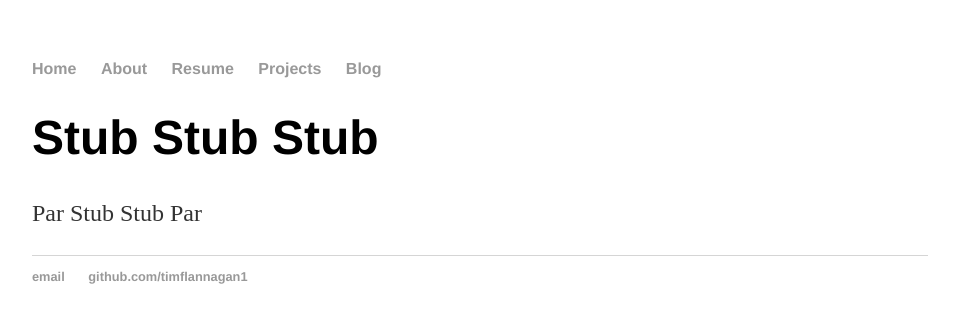
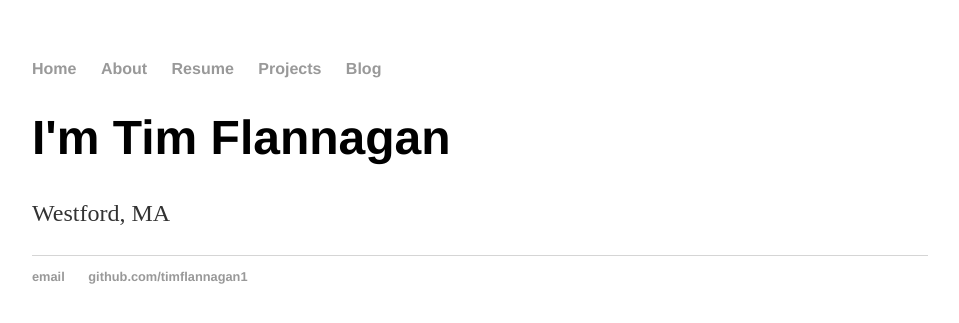
Before and after one commit to timflannagan1/timflannagan1.github.io, a Jekyll site: the page built from index.html, in a window 1280 px wide. Shown: the top 323 px of the page, without its empty margins (160-1119 px from the left). Built offline with Jekyll 4.4.1, drawn with Linux system fonts in a browser that asks for light colours.

Commit message:
Update home/index.html

```diff
--- a/index.html
+++ b/index.html
@@ -1,8 +1,8 @@
 ---
 layout: default
-title: Tim Flannagan
+title: Tim Flannagan | Storage Intern
 ---
-<div class="stub">
-	<h1>Stub Stub Stub</h1>
-	<p>Par Stub Stub Par</p>
+<div class="home">
+	<h1>I'm Tim Flannagan</h1>
+	<p>Westford, MA</p>
 </div>
```
